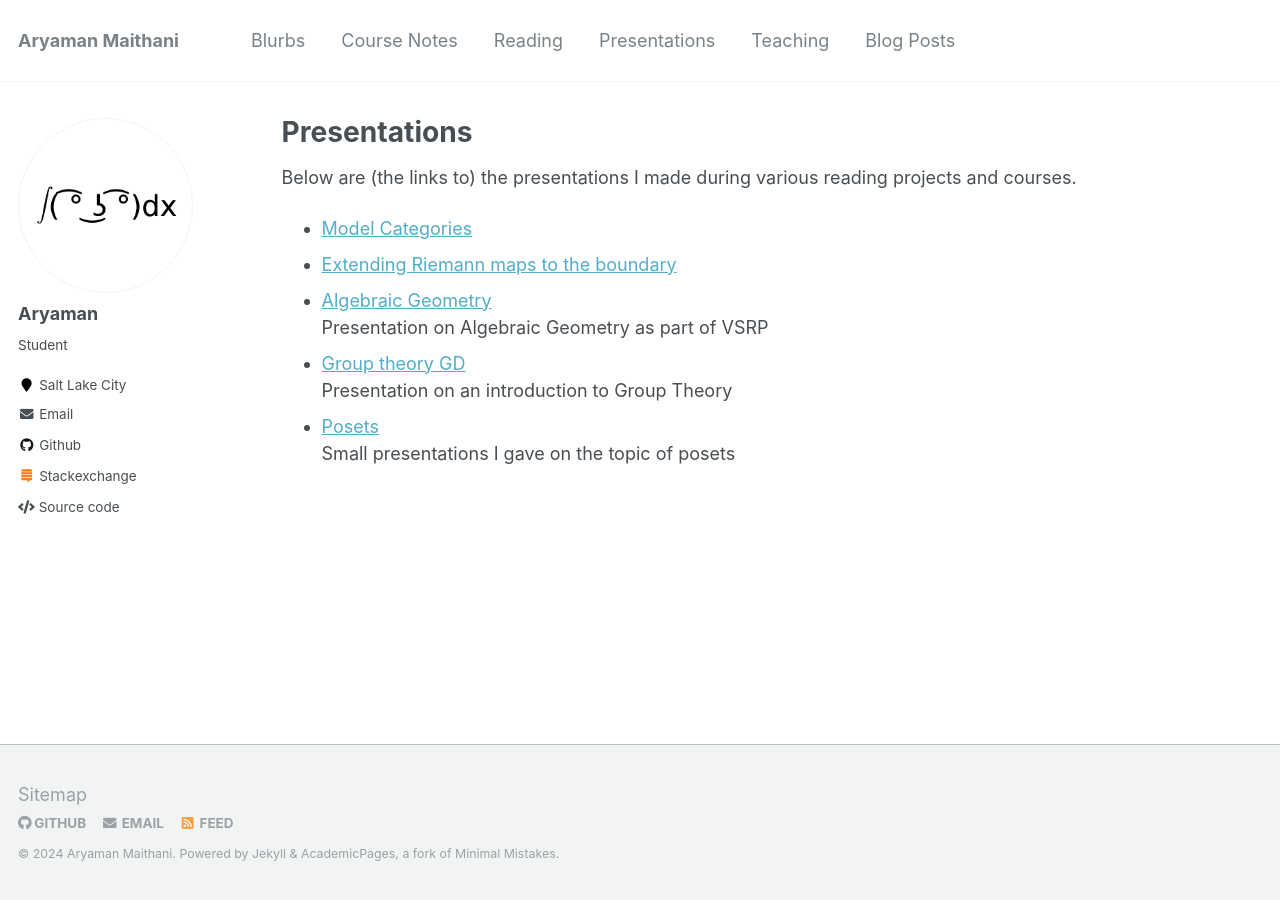
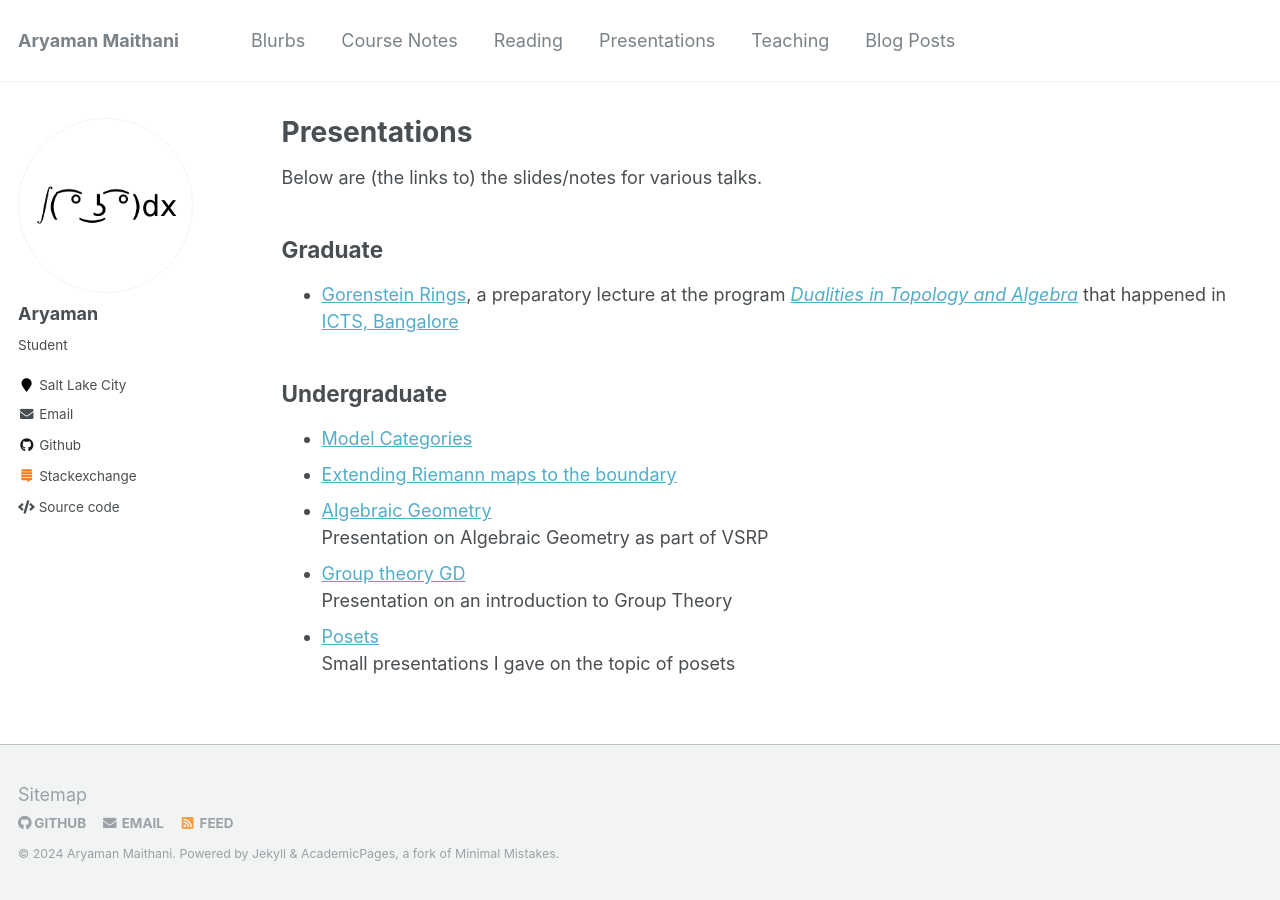
Before and after one commit to aryamanmaithani/math, a Jekyll site: the page built from _pages/presentations.md, in a window 1280 px wide. Built offline with Jekyll 4.4.1, drawn with Linux system fonts in a browser that asks for light colours.

Commit message:
Update presentations.md

```diff
--- a/_pages/presentations.md
+++ b/_pages/presentations.md
@@ -7,7 +7,13 @@ author_profile: true
 
 {% include base_path %}
 
-Below are (the links to) the presentations I made during various reading projects and courses.
+Below are (the links to) the slides/notes for various talks.
+
+## Graduate
+
+* [Gorenstein Rings](/2023-05-19-icts-gorenstein.pdf), a preparatory lecture at the program [_Dualities in Topology and Algebra_](https://www.icts.res.in/program/dta2023) that happened in [ICTS, Bangalore](https://www.icts.res.in/)
+
+## Undergraduate
 
 <ul>
   {%- for blink in site.data.presentations-links -%}
```
